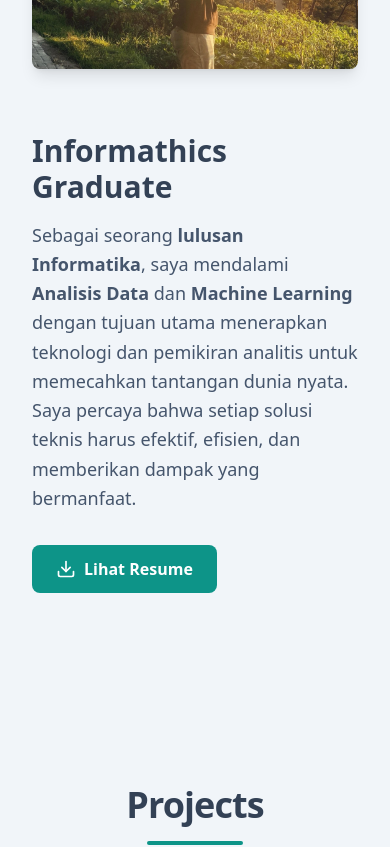
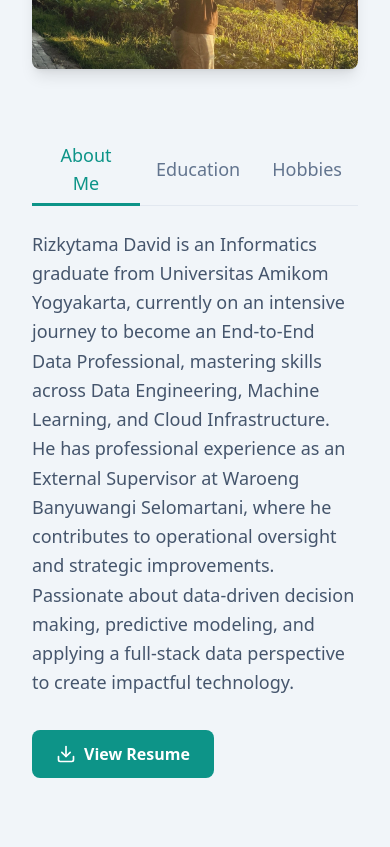
Before and after one commit to rizkytama28/lightport, a React (Vite) app: page / in a window 390 px wide. Shown: the part 1240-2087 px from the top of the page. Built offline with nearby package versions, Linux system fonts and the light colour scheme; no server answers.

Commit message:
Fixing Bugs

```diff
--- a/src/components/About.tsx
+++ b/src/components/About.tsx
@@ -1,77 +1,152 @@
-// / Mengimpor hook dari React, komponen, dan ikon
-import { useState } from "react";
+import { useState, useEffect } from "react";
+import { motion, AnimatePresence } from "framer-motion";
 import Section from "./Section";
-import Resume from "./Resume"; // / Impor komponen Resume
-import { X, Download } from "lucide-react"; // / Impor ikon baru
+import Resume from "./Resume";
+import { X, Download } from "lucide-react";
+import { profile } from "../data/site";
+
+// Data untuk Tab
+const tabs = [
+  { id: "about", label: "About Me" },
+  { id: "education", label: "Education" },
+  { id: "hobbies", label: "Hobbies" },
+];
+
+// Varian animasi untuk konten tab
+const tabContentVariants = {
+  hidden: { opacity: 0, y: 20 },
+  visible: { opacity: 1, y: 0, transition: { duration: 0.5 } },
+  exit: { opacity: 0, y: -20, transition: { duration: 0.3 } },
+};
 
 export default function About() {
-  // / State untuk mengontrol visibilitas modal (buka/tutup)
   const [isResumeOpen, setIsResumeOpen] = useState(false);
+  const [activeTab, setActiveTab] = useState(tabs[0].id);
+
+  // Efek untuk menutup modal dengan tombol Escape
+  useEffect(() => {
+    const handleEsc = (event: KeyboardEvent) => {
+      if (event.key === 'Escape') {
+        setIsResumeOpen(false);
+      }
+    };
+
+    if (isResumeOpen) {
+      window.addEventListener('keydown', handleEsc);
+    }
+
+    return () => {
+      window.removeEventListener('keydown', handleEsc);
+    };
+  }, [isResumeOpen]);
 
   return (
     <Section id="about">
       <div className="py-24 sm:py-32">
         <div className="max-w-6xl mx-auto px-4 sm:px-6 lg:px-8">
-          {/* / Judul Section */}
           <div className="text-center mb-16">
             <h2 className="text-4xl font-bold text-[#334155] tracking-tight">
-              Tentang Saya
+              About Me
             </h2>
             <div className="mt-4 w-24 h-1 bg-[#0d9488] mx-auto rounded"></div>
           </div>
 
-          <div className="grid md:grid-cols-5 gap-16 items-center">
-            {/* / Kolom Gambar */}
-            <div className="md:col-span-2">
+          <motion.div
+            className="grid md:grid-cols-5 gap-16 items-start"
+            initial="hidden"
+            whileInView="visible"
+            viewport={{ once: true, amount: 0.3 }}
+            transition={{ staggerChildren: 0.2 }}
+          >
+            {/* Kolom Gambar dengan Animasi */}
+            <motion.div
+              className="md:col-span-2"
+              variants={{ hidden: { opacity: 0, x: -50 }, visible: { opacity: 1, x: 0 } }}
+              transition={{ duration: 0.7, ease: "easeOut" }}
+            >
               <img
                 src="/profile.jpg"
                 alt="Foto Profil Rizky Tama"
                 className="rounded-lg shadow-lg w-full h-auto object-cover"
               />
-            </div>
+            </motion.div>
 
-            {/* / Kolom Teks Deskripsi */}
-            <div className="md:col-span-3">
-              <h3 className="text-3xl font-semibold text-[#334155] mb-4">
-                Informathics Graduate
-              </h3>
-              <div className="space-y-6 text-lg text-slate-600 leading-relaxed">
-                <p>
-                  Sebagai seorang <strong>lulusan Informatika</strong>, saya mendalami <strong>Analisis Data</strong> dan <strong>Machine Learning</strong> dengan tujuan utama menerapkan teknologi dan pemikiran analitis untuk memecahkan tantangan dunia nyata. Saya percaya bahwa setiap solusi teknis harus efektif, efisien, dan memberikan dampak yang bermanfaat.
-                </p>
+            {/* Kolom Teks dengan Sistem Tab */}
+            <motion.div
+              className="md:col-span-3"
+              variants={{ hidden: { opacity: 0, x: 50 }, visible: { opacity: 1, x: 0 } }}
+              transition={{ duration: 0.7, ease: "easeOut" }}
+            >
+              {/* Tab Buttons */}
+              <div className="flex border-b border-slate-200 mb-6">
+                {tabs.map((tab) => (
+                  <button
+                    key={tab.id}
+                    onClick={() => setActiveTab(tab.id)}
+                    className={`relative py-2 px-4 text-lg font-medium transition-colors ${
+                      activeTab === tab.id ? "text-[#0d9488]" : "text-slate-500 hover:text-slate-800"
+                    }`}
+                  >
+                    {activeTab === tab.id && (
+                      <motion.div
+                        layoutId="about-active-pill"
+                        className="absolute inset-x-0 bottom-[-1px] h-[3px] bg-[#0d9488]"
+                        transition={{ type: "spring", stiffness: 300, damping: 30 }}
+                      />
+                    )}
+                    {tab.label}
+                  </button>
+                ))}
               </div>
+
+              {/* Tab Content */}
+              <AnimatePresence mode="wait">
+                <motion.div
+                  key={activeTab}
+                  variants={tabContentVariants}
+                  initial="hidden"
+                  animate="visible"
+                  exit="exit"
+                  className="space-y-6 text-lg text-slate-600 leading-relaxed"
+                >
+                  {activeTab === "about" && <p>{profile.bio}</p>}
+                  {activeTab === "education" && <p>An Informatics graduate from Amikom University of Yogyakarta, currently focusing on developing skills in Data and Machine Learning.</p>}
+                  {activeTab === "hobbies" && <p>In my free time, I enjoy traveling to new places, reading, and exploring technologies beyond the data science field.</p>}
+                </motion.div>
+              </AnimatePresence>
+
               <div className="mt-8">
-                {/* / REVISI: Tombol diubah untuk membuka modal */}
                 <button
                   onClick={() => setIsResumeOpen(true)}
                   className="inline-flex items-center gap-2 rounded-lg px-6 py-3 font-semibold text-white transition-all duration-300 bg-[#0d9488] hover:bg-[#fb923c]/90 hover:scale-105"
                 >
                   <Download size={20} />
-                  Lihat Resume
+                  View Resume
                 </button>
               </div>
-            </div>
-          </div>
+            </motion.div>
+          </motion.div>
         </div>
       </div>
 
-      {/* / REVISI: Modal untuk menampilkan Resume */}
+      {/* Modal untuk Resume */}
       {isResumeOpen && (
         <div className="fixed inset-0 bg-black/70 z-[9999] flex justify-center items-center p-4">
-          <div
-            className="relative w-full h-full max-w-4xl max-h-[90vh] overflow-y-auto"
+          <motion.div
+            initial={{ opacity: 0, scale: 0.9 }}
+            animate={{ opacity: 1, scale: 1 }}
+            exit={{ opacity: 0, scale: 0.9 }}
+            className="relative w-full h-full max-w-4xl max-h-[90vh] bg-white overflow-y-auto rounded-lg"
           >
-            {/* / Menampilkan komponen Resume di dalam modal */}
             <Resume />
-            {/* / Tombol untuk menutup modal */}
             <button
               onClick={() => setIsResumeOpen(false)}
-              className="absolute top-4 right-4 text-white bg-black/50 rounded-full p-2 hover:bg-black"
+              className="absolute top-2 right-2 text-slate-500 bg-white/50 rounded-full p-2 hover:bg-slate-200 transition-colors"
               aria-label="Tutup Resume"
             >
               <X size={24} />
             </button>
-          </div>
+          </motion.div>
         </div>
       )}
     </Section>
--- a/src/components/Resume.tsx
+++ b/src/components/Resume.tsx
@@ -1,115 +1,145 @@
-// / Mengimpor data baru dan ikon
 import { profile, experiences, skills } from "../data/site";
 import { Mail, Phone, Linkedin, Download } from "lucide-react";
+import { motion } from "framer-motion";
 import React from "react";
+
+// Varian animasi untuk stagger effect
+const containerVariants = {
+  visible: {
+    transition: { staggerChildren: 0.07, delayChildren: 0.2 },
+  },
+};
+
+const itemVariants = {
+  hidden: { y: 20, opacity: 0 },
+  visible: { y: 0, opacity: 1 },
+};
 
 export default function Resume() {
   return (
-    <div className="bg-white text-[#334155] p-8 max-w-4xl mx-auto rounded-lg shadow-2xl">
-      {/* / Header CV */}
+    <motion.div
+      className="bg-white text-[#334155] p-8 sm:p-12 max-w-4xl mx-auto rounded-lg shadow-2xl"
+      initial="hidden"
+      animate="visible"
+      variants={containerVariants}
+    >
+      {/* Header CV */}
       <header className="flex flex-col sm:flex-row justify-between items-start mb-8 pb-4 border-b-2 border-[#0d9488]">
-        <div>
+        <motion.div variants={itemVariants}>
           <h1 className="text-4xl font-bold text-[#0d9488]">{profile.name}</h1>
           <h2 className="text-xl font-light text-slate-600">Informatics Graduate | Data Scientist</h2>
-        </div>
-        <div className="text-sm text-right mt-4 sm:mt-0">
-          <a href={`mailto:${profile.email}`} className="flex items-center justify-end gap-2 mb-1 hover:text-[#0d9488]">
+        </motion.div>
+        <motion.div variants={itemVariants} className="text-sm text-left sm:text-right mt-4 sm:mt-0">
+          <a href={`mailto:${profile.email}`} className="flex items-center sm:justify-end gap-2 mb-1 hover:text-[#0d9488]">
             {profile.email} <Mail size={14} />
           </a>
-          <p className="flex items-center justify-end gap-2 mb-1">
+          <p className="flex items-center sm:justify-end gap-2 mb-1">
             088225061797 <Phone size={14} />
           </p>
-          <a href={profile.socials.find(s => s.label === 'LinkedIn')?.href} target="_blank"  rel="noopener noreferrer" className="flex items-center justify-end gap-2 hover:text-[#0d9488]">
+          <a href={profile.socials.find(s => s.label === 'LinkedIn')?.href} target="_blank"  rel="noopener noreferrer" className="flex items-center sm:justify-end gap-2 hover:text-[#0d9488]">
             LinkedIn  <Linkedin size={14} />
           </a>
-        </div>
+        </motion.div>
       </header>
 
-      {/* / Konten CV */}
-      <main className="grid md:grid-cols-3 gap-8">
-        {/* / Kolom Kiri */}
+      {/* Konten CV */}
+      <main className="grid md:grid-cols-3 gap-12">
+        {/* Kolom Kiri */}
         <div className="md:col-span-2">
-          <Section title="Tentang Saya">
-            <p className="text-sm">{profile.bio}</p>
+          <Section title="Profile">
+            <motion.p variants={itemVariants} className="text-sm">{profile.bio}</motion.p>
           </Section>
-          <Section title="Pengalaman Kerja">
-            {experiences.map(exp => (
+          <Section title="Work Experience">
+            <div className="relative border-l-2 border-slate-200 ml-2">
+              {experiences.map((exp, index) => (
                 <ExperienceItem
                   key={exp.role}
                   title={exp.role}
                   company={exp.company}
                   date={exp.period}
                   descriptionItems={exp.description}
+                  isLast={index === experiences.length - 1}
                 />
               ))}
+            </div>
           </Section>
-          <Section title="Pendidikan">
+          <Section title="Education">
              <ExperienceItem
               title="S1 Jurusan Informatika"
               company="Universitas AMIKOM Yogyakarta"
               date="2020 - 2025"
-              descriptionItems={[" "]}
+              descriptionItems={[]}
             />
           </Section>
         </div>
-        {/* / Kolom Kanan */}
+        {/* Kolom Kanan */}
         <div className="md:col-span-1">
-           <Section title="Kemampuan">
+           <Section title="Skills">
              {skills.map(category => (
-               <div key={category.category} className="mb-4">
-                 <h4 className="font-bold mb-2 text-base">{category.category}</h4>
-                 <ul className="list-disc list-inside space-y-1 text-sm">
+               <div key={category.category} className="mb-6">
+                 <motion.h4 variants={itemVariants} className="font-bold mb-3 text-base">{category.category}</motion.h4>
+                 <motion.div variants={containerVariants} className="flex flex-wrap gap-2">
                    {category.skills.map(skill => (
-                     <li key={skill}>{skill}</li>
+                     <SkillBadge key={skill} skill={skill} />
                    ))}
-                 </ul>
+                 </motion.div>
                </div>
              ))}
            </Section>
-           <Section title="Sertifikasi">
-            <ul className="list-disc list-inside space-y-1 text-sm">
-                <li>CCNA: Introduction to Networks</li>
-                <li>Bisnis Digital (Micro Skill)</li>
-                <li>Deep Learning Track</li>
-                <li>Business Analysis & Process Management</li>
-            </ul>
+           <Section title="Certifications">
+            <motion.ul variants={containerVariants} className="space-y-1 text-sm">
+                <motion.li variants={itemVariants}>CCNA: Introduction to Networks</motion.li>
+                <motion.li variants={itemVariants}>Bisnis Digital (Micro Skill)</motion.li>
+                <motion.li variants={itemVariants}>Deep Learning Track</motion.li>
+                <motion.li variants={itemVariants}>Business Analysis & Process Management</motion.li>
+            </motion.ul>
           </Section>
         </div>
       </main>
 
-      {/* / Tombol Download */}
-      <footer className="text-center mt-8 pt-4">
-        <a
-          href="/CV.pdf" // / Pastikan nama file ini sesuai dengan yang ada di folder public
+      {/* Tombol Download */}
+      <footer className="text-center mt-12 pt-4">
+        <motion.a
+          variants={itemVariants}
+          href="/CV.pdf"
           download
           className="inline-flex items-center gap-2 rounded-lg px-6 py-3 font-semibold text-white transition-all duration-300 bg-[#0d9488] hover:bg-[#fb923c] hover:scale-105"
         >
           <Download size={20} />
           Download PDF
-        </a>
+        </motion.a>
       </footer>
-    </div>
+    </motion.div>
   );
 }
 
-// / Komponen pembantu untuk membuat section CV
 const Section = ({ title, children }: { title: string, children: React.ReactNode }) => (
-  <section className="mb-6">
-    <h3 className="text-xl font-semibold text-[#0d9488] border-b border-slate-200 pb-1 mb-3">{title}</h3>
+  <motion.section variants={itemVariants} className="mb-8">
+    <h3 className="text-xl font-semibold text-[#0d9488] border-b border-slate-200 pb-1 mb-4">{title}</h3>
     <div className="text-slate-700">{children}</div>
-  </section>
+  </motion.section>
 );
 
-// / Komponen pembantu untuk item pengalaman/pendidikan
-const ExperienceItem = ({ title, company, date, descriptionItems }: { title: string, company: string, date: string, descriptionItems: string[] }) => (
-  <div className="mb-4">
+const ExperienceItem = ({ title, company, date, descriptionItems, isLast }: { title: string, company: string, date: string, descriptionItems: string[], isLast?: boolean }) => (
+  <motion.div variants={itemVariants} className={`relative pl-8 pb-8 ${isLast ? '' : 'border-l-2 border-transparent'}`}>
+    {/* Timeline Dot */}
+    <div className="absolute -left-[7px] top-1 w-4 h-4 bg-[#0d9488] rounded-full border-4 border-white"></div>
     <div className="flex justify-between items-baseline">
       <h4 className="font-bold">{title}</h4>
       <p className="text-sm text-slate-500">{date}</p>
     </div>
-    <p className="text-sm font-semibold text-slate-600">{company}</p>
-    <ul className="text-sm mt-1 list-disc list-inside space-y-1">
+    <p className="text-sm font-semibold text-slate-600 mb-2">{company}</p>
+    <ul className="text-sm list-disc list-inside space-y-1">
       {descriptionItems.map(item => <li key={item}>{item}</li>)}
     </ul>
-  </div>
+  </motion.div>
 );
+
+const SkillBadge = ({ skill }: { skill: string }) => (
+  <motion.span
+    variants={itemVariants}
+    className="bg-slate-200 text-slate-700 text-sm font-medium px-3 py-1 rounded-full"
+  >
+    {skill}
+  </motion.span>
+);
--- a/src/components/Skills.tsx
+++ b/src/components/Skills.tsx
@@ -1,95 +1,108 @@
-// / Mengimpor framer-motion, ikon-ikon relevan, data keahlian, dan komponen Section
+// Mengimpor framer-motion, ikon-ikon relevan, data keahlian, dan komponen Section
 import { motion } from "framer-motion";
 import { Code, BarChart3, BrainCircuit, Database, Briefcase, ShieldCheck, TrendingUp, Search, Lightbulb, Users } from "lucide-react";
 import { skills } from "../data/site";
 import Section from "./Section";
 import React from "react";
 
-// / Pemetaan dari nama keahlian ke komponen ikon
+// REVISI: className warna ditambahkan langsung di sini untuk memperbaiki error TypeScript
 const iconMap: { [key: string]: React.ReactNode } = {
-  "Python Programming": <Code size={18} className="text-[#0d9488]" />,
-  "Exploratory Data Analysis": <BarChart3 size={18} className="text-[#0d9488]" />,
-  "Deep Learning": <BrainCircuit size={18} className="text-[#0d9488]" />,
-  "Data Processing": <Database size={18} className="text-[#0d9488]" />,
-  "Basic Web Development": <Code size={18} className="text-[#0d9488]" />,
-  "Operational Management": <Briefcase size={18} className="text-[#0d9488]" />,
-  "Business Oversight": <ShieldCheck size={18} className="text-[#0d9488]" />,
-  "Financial Monitoring": <TrendingUp size={18} className="text-[#0d9488]" />,
-  "Analytical Thinking": <Search size={18} className="text-[#0d9488]" />,
-  "Problem Solving": <Lightbulb size={18} className="text-[#0d9488]" />,
-  "Collaboration": <Users size={18} className="text-[#0d9488]" />,
+  "Python Programming": <Code size={16} className="text-[#0d9488]" />,
+  "Exploratory Data Analysis": <BarChart3 size={16} className="text-[#0d9488]" />,
+  "Deep Learning": <BrainCircuit size={16} className="text-[#0d9488]" />,
+  "Data Processing": <Database size={16} className="text-[#0d9488]" />,
+  "Basic Web Development": <Code size={16} className="text-[#0d9488]" />,
+  "Operational Management": <Briefcase size={16} className="text-[#0d9488]" />,
+  "Business Oversight": <ShieldCheck size={16} className="text-[#0d9488]" />,
+  "Financial Monitoring": <TrendingUp size={16} className="text-[#0d9488]" />,
+  "Analytical Thinking": <Search size={16} className="text-[#0d9488]" />,
+  "Problem Solving": <Lightbulb size={16} className="text-[#0d9488]" />,
+  "Collaboration": <Users size={16} className="text-[#0d9488]" />,
 };
 
-
-// / Varian animasi untuk kontainer grid
-const containerVariants = {
+// Varian animasi untuk kontainer kartu
+const cardContainerVariants = {
   hidden: { opacity: 0 },
   visible: {
     opacity: 1,
+    transition: { staggerChildren: 0.2 },
+  },
+};
+
+// Varian animasi untuk setiap kartu
+const cardVariants = {
+  hidden: { opacity: 0, y: 20 },
+  visible: {
+    opacity: 1,
+    y: 0,
+    // REVISI: Menghapus `type: "spring"` untuk memperbaiki error TypeScript
     transition: {
-      staggerChildren: 0.2, // / Jeda antar kartu dibuat sedikit lebih cepat
+      stiffness: 90,
+      damping: 15
     },
   },
 };
 
-// / Varian animasi untuk setiap item (kartu)
-const itemVariants = {
-  hidden: { opacity: 0, y: 20 },
-  // / REVISI: Menambahkan properti transisi ke 'visible'
+// Varian animasi untuk kontainer badge di dalam kartu
+const badgeContainerVariants = {
+  hidden: {},
   visible: {
-    opacity: 1,
-    y: 0,
-    // / Menggunakan tipe 'spring' untuk animasi yang lebih natural dan halus
-    transition: {
-      type: "spring",
-      stiffness: 90,
-      damping: 15
-    }
+    transition: { staggerChildren: 0.1, delayChildren: 0.3 },
   },
-} as const;
+};
+
+// Varian animasi untuk setiap badge
+const badgeVariants = {
+  hidden: { opacity: 0, scale: 0.8 },
+  visible: { opacity: 1, scale: 1 },
+};
 
 export default function Skills() {
   return (
     <Section id="skills">
       <div className="py-24 sm:py-32">
         <div className="max-w-6xl mx-auto px-4 sm:px-6 lg:px-8">
-          {/* / Judul Section */}
           <div className="text-center mb-16">
-            <h2 className="text-4xl font-bold text-[#334155] tracking-tight">
-              Skills
-            </h2>
+            <h2 className="text-4xl font-bold text-[#334155] tracking-tight">Skills</h2>
             <div className="mt-4 w-24 h-1 bg-[#0d9488] mx-auto rounded"></div>
           </div>
 
-          {/* / Grid untuk menampilkan kategori keahlian dengan animasi */}
           <motion.div
-            variants={containerVariants}
+            variants={cardContainerVariants}
             initial="hidden"
             whileInView="visible"
             viewport={{ once: true, amount: 0.1 }}
             className="grid md:grid-cols-3 gap-8"
           >
             {skills.map((category) => (
-              // / Setiap kartu kategori dengan animasi dan efek hover
               <motion.div
                 key={category.category}
-                variants={itemVariants}
+                variants={cardVariants}
                 whileHover={{
                   y: -8,
-                  boxShadow: "0 20px 25px -5px rgb(0 0 0 / 0.1), 0 8px 10px -6px rgb(0 0 0 / 0.1)" // Efek shadow-xl dari Tailwind
+                  boxShadow: "0 20px 25px -5px rgb(0 0 0 / 0.1), 0 8px 10px -6px rgb(0 0 0 / 0.1)"
                 }}
                 className="bg-white p-6 rounded-lg shadow-md"
               >
                 <h3 className="text-xl font-bold text-[#0d9488] mb-4">{category.category}</h3>
-                <ul className="space-y-3">
+                <motion.div
+                  className="flex flex-wrap gap-2"
+                  variants={badgeContainerVariants}
+                  initial="hidden"
+                  animate="visible"
+                >
                   {category.skills.map(skill => (
-                    // / Menampilkan ikon di samping setiap keahlian
-                    <li key={skill} className="flex items-center text-slate-600">
-                      {iconMap[skill] || <div className="w-[18px]"></div>}
-                      <span className="ml-3">{skill}</span>
-                    </li>
+                    <motion.span
+                      key={skill}
+                      variants={badgeVariants}
+                      className="flex items-center gap-2 bg-slate-100 text-slate-700 text-sm font-medium px-3 py-1.5 rounded-full"
+                    >
+                      {/* REVISI: Langsung render ikon dari map, tanpa cloneElement */}
+                      {iconMap[skill] || <div className="w-[16px]"></div>}
+                      {skill}
+                    </motion.span>
                   ))}
-                </ul>
+                </motion.div>
               </motion.div>
             ))}
           </motion.div>
--- a/src/data/site.ts
+++ b/src/data/site.ts
@@ -4,7 +4,7 @@ export const profile = {
   role: "Informatics Graduate | Data Science",
   email: "rizkytama0012@gmail.com",
   // / Bio singkat yang diambil dari CV baru Anda
-  bio: "Lulusan Informatika dari Universitas Amikom Yogyakarta yang saat ini sedang mengembangkan keahlian di bidang Analisis Data, dengan minat mendalam pada sektor F&B dan Machine Learning. Bersemangat dalam pengambilan keputusan berbasis data dan penerapan teknologi untuk menyelesaikan tantangan nyata.",
+  bio: "Rizkytama David is an Informatics graduate from Universitas Amikom Yogyakarta, currently on an intensive journey to become an End-to-End Data Professional, mastering skills across Data Engineering, Machine Learning, and Cloud Infrastructure. He has professional experience as an External Supervisor at Waroeng Banyuwangi Selomartani, where he contributes to operational oversight and strategic improvements.\n\nPassionate about data-driven decision making, predictive modeling, and applying a full-stack data perspective to create impactful technology.",
   headlines: [
     'Exploring Data Analytics.',
     'Passionate about Data Science.',
```
Also changed, not shown: src/components/Navbar.tsx (+18 -4 lines), src/components/Projects.tsx (+4 -4 lines). Lines whose indentation alone changed are shown as unchanged.
